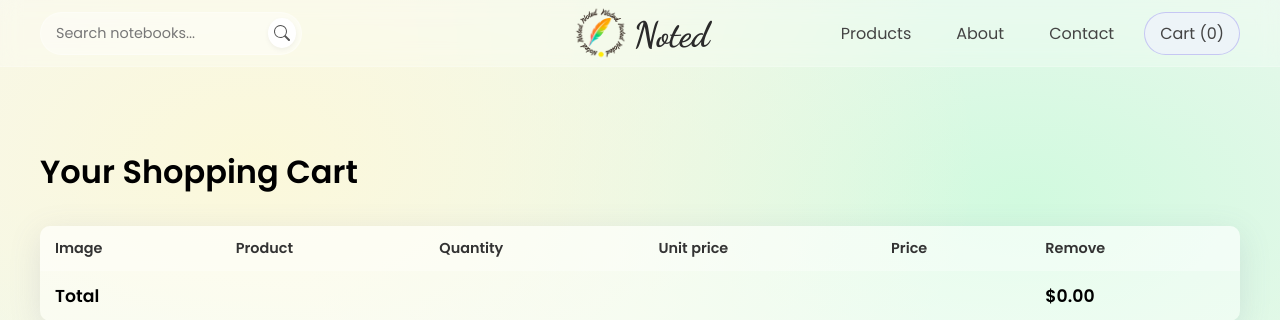
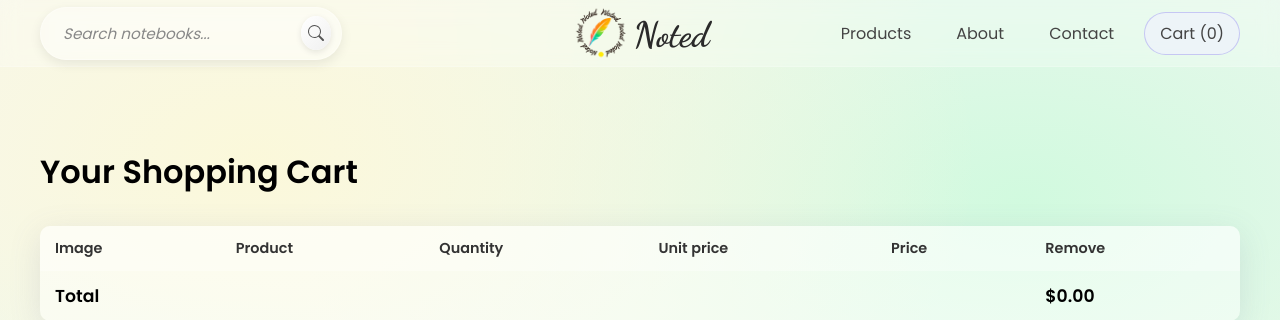
Before and after one commit to Tilooo/Noted, a Django app: page /cart/ in a window 1280 px wide. Shown: the top 320 px of the page. Run offline with Django 5.2, Linux system fonts and the light colour scheme.

Commit message:
22. Nicer style for search bar.

```diff
--- a/static/css/style.css
+++ b/static/css/style.css
@@ -320,41 +320,61 @@ tr.total {
 .search-form {
     display: flex;
     align-items: center;
-    background-color: rgba(255, 255, 255, 0.4);
+    background: rgba(255, 255, 255, 0.25);
     border: 1px solid rgba(255, 255, 255, 0.3);
     border-radius: 50px;
-    padding: 5px;
-    max-width: 250px;
+    padding: 6px 10px;
+    max-width: 280px;
+    backdrop-filter: blur(8px);
+    box-shadow: 0 4px 12px rgba(0,0,0,0.08);
+    transition: all 0.3s ease;
 }
 
+.search-form:focus-within {
+    box-shadow: 0 4px 15px rgba(0,0,0,0.15);
+    border-color: rgba(255, 255, 255, 0.6);
+}
+
+/* input field */
 .search-input {
     border: none;
     background: transparent;
     outline: none;
-    padding: 5px 10px;
+    padding: 8px 12px;
     font-family: 'Poppins', sans-serif;
-    font-size: 0.9rem;
-    color: #333;
+    font-size: 0.95rem;
+    color: #222;
     width: 100%;
+    transition: color 0.3s ease;
 }
 
 .search-input::placeholder {
-    color: #777;
+    color: #888;
+    font-style: italic;
 }
 
+/* button */
 .search-button {
-    background: white;
+    background: linear-gradient(135deg, #ffffff, #f0f0f0);
     border: none;
     border-radius: 50%;
-    width: 30px;
-    height: 30px;
+    width: 34px;
+    height: 34px;
     display: flex;
     align-items: center;
     justify-content: center;
     cursor: pointer;
     color: #555;
-    box-shadow: 0 2px 5px rgba(0,0,0,0.05);
+    box-shadow: 0 2px 6px rgba(0,0,0,0.1);
+    transition: all 0.3s ease;
 }
+
+.search-button:hover {
+    background: linear-gradient(135deg, #f9f9f9, #e6e6e6);
+    color: #000;
+    transform: scale(1.1);
+}
+
 
 /* Footer Styles */
 .site-footer {
```
